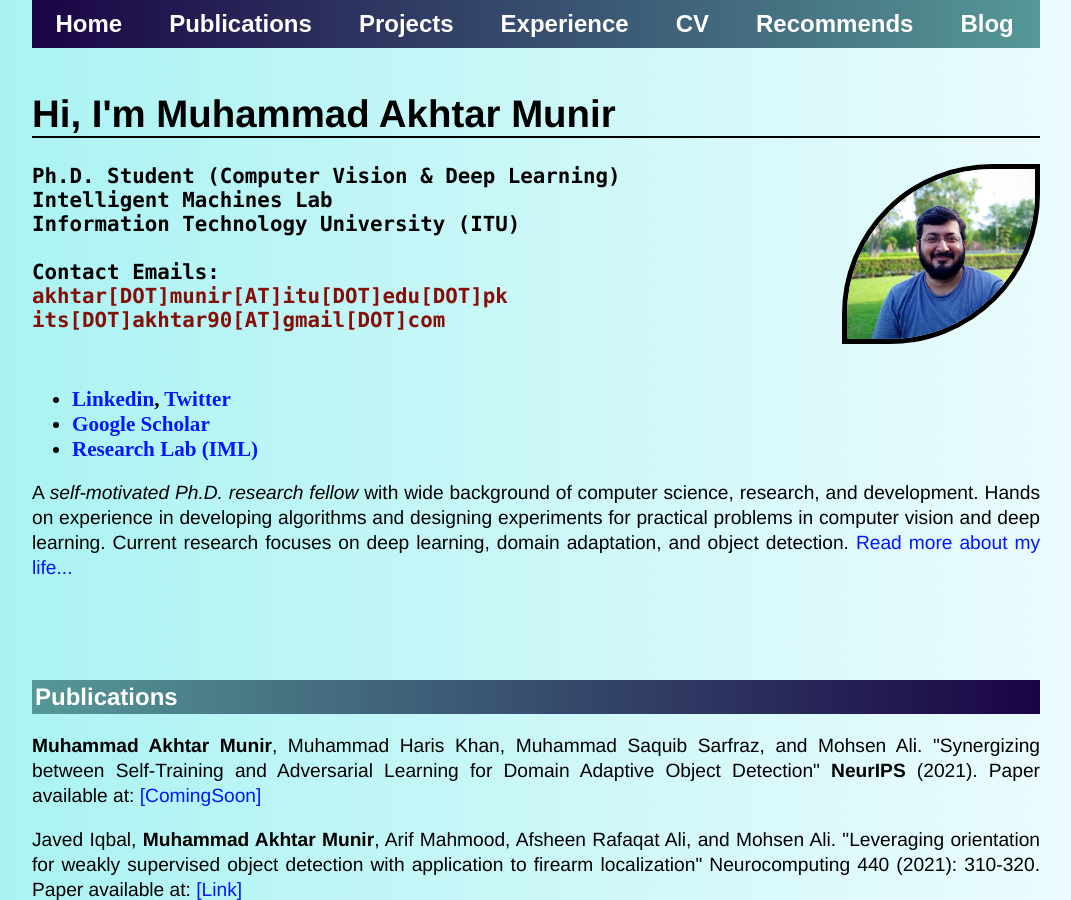
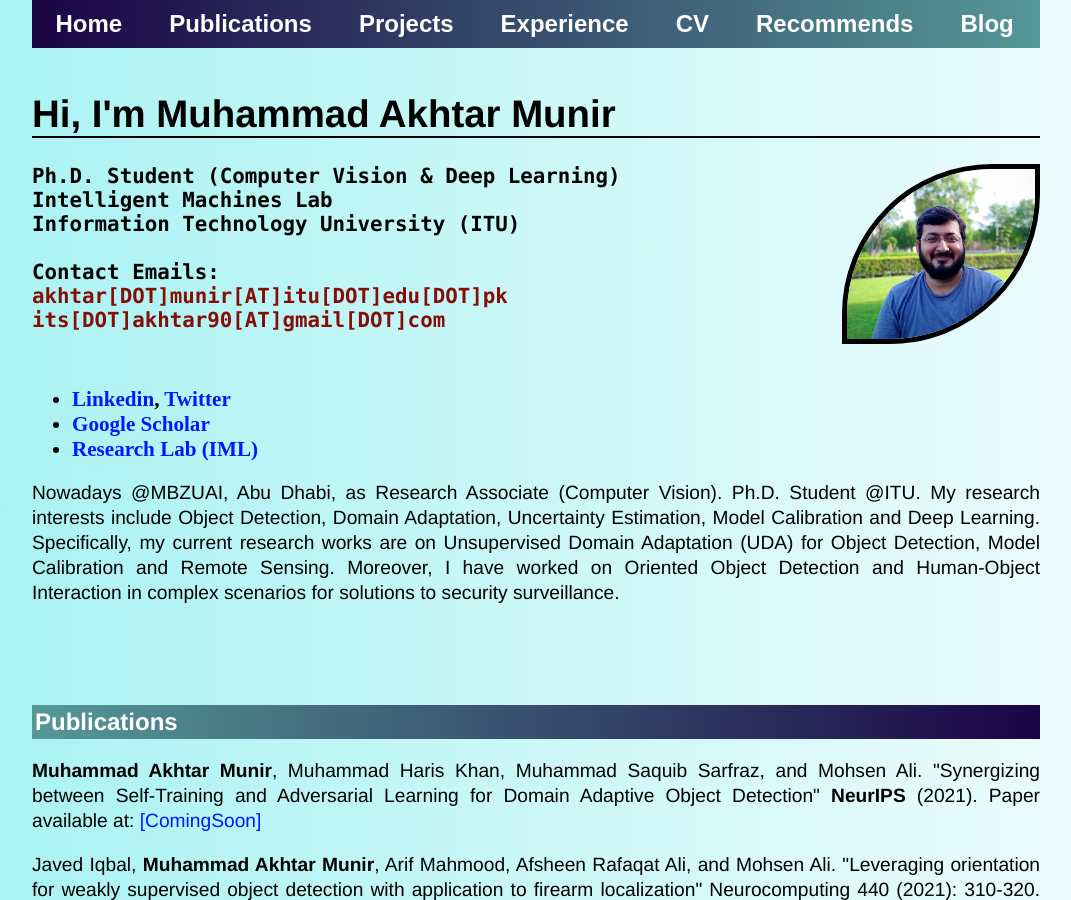
Before and after one commit to akhtarvision/akhtarvision.github.io, a Jekyll site: the page built from index.html, in a window 1280 px wide and 900 px high. Shown: the whole window, without its empty margins (104-1175 px from the left). Built offline with Jekyll 4.4.1, drawn with Linux system fonts in a browser that asks for light colours.

Commit message:
Update index.html

```diff
--- a/index.html
+++ b/index.html
@@ -37,10 +37,17 @@ title: Akhtar, Deep Learning
 <!-- 	</div> -->
 <!-- 	</div> -->
 
-          <p> A <em>self-motivated Ph.D. research fellow</em> with wide background of computer science, research, and development.
+          <p>
+		  Nowadays @MBZUAI, Abu Dhabi, as Research Associate (Computer Vision).
+		  Ph.D. Student @ITU. My research interests include Object Detection, Domain Adaptation,
+		  Uncertainty Estimation, Model Calibration and Deep Learning. Specifically,
+		  my current research works are on Unsupervised Domain Adaptation (UDA) for
+		  Object Detection, Model Calibration and Remote Sensing. Moreover, I have worked on
+		  Oriented Object Detection and Human-Object Interaction in complex scenarios for solutions to security surveillance.
+<!-- 		  A <em>self-motivated Ph.D. research fellow</em> with wide background of computer science, research, and development.
             Hands on experience in developing algorithms and designing experiments for practical problems in computer vision and deep learning.
             Current research focuses on deep learning, domain adaptation, and object detection.
-            <a href="#about">Read more about my life...</a>
+            <a href="#about">Read more about my life...</a> -->
 	</p>
 
 	<td> <br>&nbsp;</td>
```
